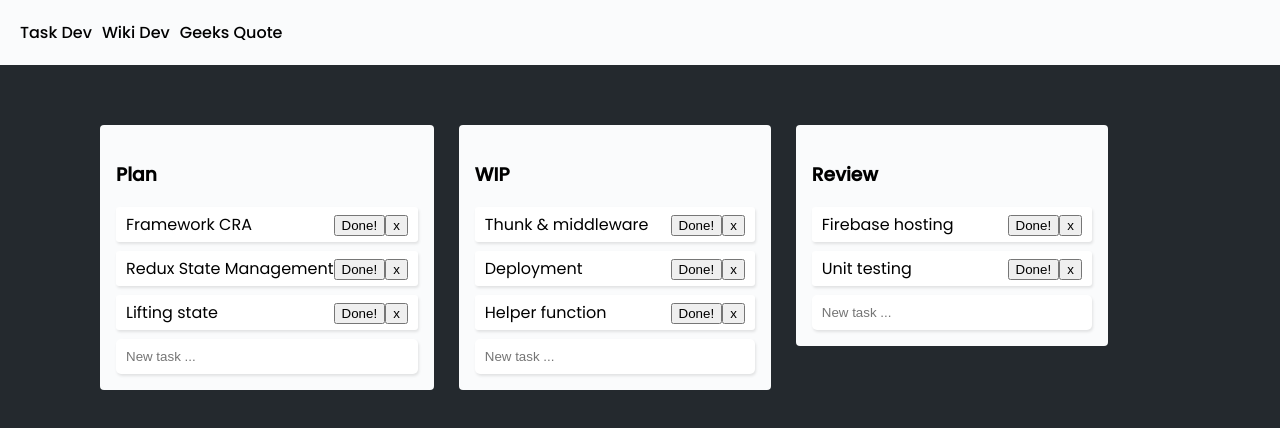
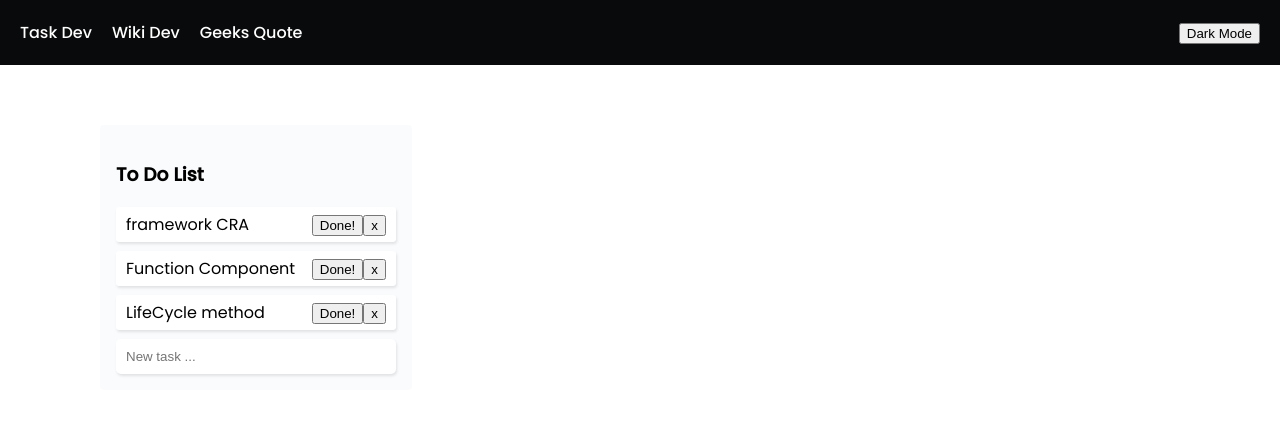
Before and after one commit to yogiprsetya/mirip-trello, a React (Create React App) app: page / in a window 1280 px wide. Shown: the top 428 px of the page. Built offline with nearby package versions, Linux system fonts and the light colour scheme.

Commit message:
add dark mode

```diff
--- a/src/App.js
+++ b/src/App.js
@@ -5,11 +5,22 @@ import  {
   Route,
   Link
 } from 'react-router-dom';
+import { connect } from 'react-redux';
+import { darkMode, lightMode } from './redux';
 import WikiDev from './pages/WikiDev';
 import CardContainer from './pages/CardContainer';
 import RandomQuote from './pages/RandomQuote';
 
-function App() {
+export class App extends React.Component {
+  render() {
+    if (this.props.mode.color === 'dark') {
+      document.body.classList.add('dark');
+      document.body.classList.remove('light');
+    } else {
+      document.body.classList.add('light');
+      document.body.classList.remove('dark');
+    }
+
     return (
       <Router>
         <header>
@@ -17,6 +28,13 @@ function App() {
             <li><Link to="/">Task Dev</Link></li>
             <li><Link to="/wiki-dev">Wiki Dev</Link></li>
             <li><Link to="/daily-quote">Geeks Quote</Link></li>
+            <li>
+              { this.props.mode.color ? (
+                <button onClick={this.props.lightMode}>Light Mode</button>
+              ) : (
+                <button onClick={() => this.props.darkMode({ color: 'dark' })}>Dark Mode</button>
+              )}
+            </li>
           </ul>
         </header>
 
@@ -36,5 +54,20 @@ function App() {
       </Router>
     );
   }
+}
 
-export default App;
+const mapStateToProps = state => ({
+  mode: state.mode,
+});
+
+const mapDispatchToProps = {
+  darkMode,
+  lightMode,
+};
+
+const AppContainer = connect(
+  mapStateToProps,
+  mapDispatchToProps
+)(App);
+
+export default AppContainer;
--- a/src/component/TaskItem.js
+++ b/src/component/TaskItem.js
@@ -2,7 +2,7 @@ import React from "react";
 
 class TaskItem extends React.Component {
   render() {
-    const { todo, card, index, markDone, removeTask } = this.props;
+    const { todo, index, markDone, removeTask } = this.props;
 
     return (
       <li
@@ -10,11 +10,11 @@ class TaskItem extends React.Component {
         key={index}
         style={{ textDecoration: todo.done ? 'line-through' : '' }}
       >
-        { todo.note }
+        { todo.task }
 
         <div>
-          <button onClick={() => markDone(card, index)}>{ todo.done ? 'Undone!' : 'Done!' }</button>
-          <button onClick={() => removeTask(card, index)}>x</button>
+          <button onClick={() => markDone(index)}>{ todo.done ? 'Undone!' : 'Done!' }</button>
+          <button onClick={() => removeTask(index)}>x</button>
         </div>
       </li>
     );
--- a/src/pages/CardContainer.js
+++ b/src/pages/CardContainer.js
@@ -5,38 +5,16 @@ import InputTask from '../component/InputTask';
 function App() {
   const [taskList, setTaskList] = useState([
     {
-      headline: "Plan",
-      todo: [{
-        note: "Framework CRA",
+      task: "framework CRA",
       done: false
-      }, {
-        note: "Redux State Management",
+    },
+    {
+      task: "Function Component",
       done: false
-      }, {
-        note: "Lifting state",
+    },
+    {
+      task: "LifeCycle method",
       done: false
-      }]
-    }, {
-      headline: "WIP",
-      todo: [{
-        note: "Thunk & middleware",
-        done: false
-      }, {
-        note: "Deployment",
-        done: false
-      }, {
-        note: "Helper function",
-        done: false
-      }]
-    }, {
-      headline: "Review",
-      todo: [{
-        note: "Firebase hosting",
-        done: false
-      }, {
-        note: "Unit testing",
-        done: false
-      }]
     }
   ]);
 
@@ -45,32 +23,30 @@ function App() {
     setTaskList(newTask);
   };
 
-  const changeTaskStatus = (card, index) => {
+  const changeTaskStatus = index => {
     const newTask = [...taskList];
-    const updates = newTask[card].todo[index];
+    const updates = newTask[index];
 
     updates.done ? updates.done = false : updates.done = true;
 
     setTaskList(newTask);
   };
 
-  const removeTask = (card, index) => {
+  const removeTask = index => {
     const newTask = [...taskList];
-    newTask[card].todo.splice(index, 1);
+    newTask.splice(index, 1);
     setTaskList(newTask);
   };
 
   return (
     <div className="container">
-      {taskList.map((card, i) => (
-        <div key={i} className="todos-card">
-          <h3>{card.headline}</h3>
+      <div className="todos-card">
+        <h3>To Do List</h3>
         <ul>
-            {card.todo.map((todo, j) => (
+          {taskList.map((todo, i) => (
             <TaskItem
-                card={i}
-                key={j}
-                index={j}
+              key={i}
+              index={i}
               todo={todo}
               markDone={changeTaskStatus}
               removeTask={removeTask}
@@ -79,7 +55,6 @@ function App() {
         </ul>
         <InputTask add={ addTask }/>
       </div>
-      ))}
     </div>
   );
 }
--- /dev/null
+++ b/src/redux.js
@@ -0,0 +1,38 @@
+import {
+  combineReducers,
+  createStore,
+} from 'redux';
+
+// actions.js
+export const darkMode = mode => ({
+  type: 'DARK_MODE',
+  mode,
+});
+
+export const lightMode = () => ({
+  type: 'LIGHT_MODE',
+});
+
+// reducers.js
+export const mode = (state = {}, action) => {
+  switch (action.type) {
+    case 'DARK_MODE':
+      return action.mode;
+    case 'LIGHT_MODE':
+      return {};
+    default:
+      return state;
+  }
+};
+
+export const reducers = combineReducers({
+  mode,
+});
+
+// store.js
+export function configureStore(initialState = {}) {
+  const store = createStore(reducers, initialState);
+  return store;
+};
+
+export const store = configureStore();
--- a/src/sass/_navbar.scss
+++ b/src/sass/_navbar.scss
@@ -1,5 +1,5 @@
 header {
-  background: #fafbfc;
+  background:#090a0b;
   padding: 20px;
 
   ul {
@@ -9,11 +9,16 @@ header {
     a {
       font-weight: 500;
       text-decoration: none;
-      color: #000;
+      color: #fff;
     }
 
     li:not(:last-child) {
-      margin-right: 10px;
+      margin-right: 20px;
+    }
+
+    li:last-child {
+      right: 20px;
+      position:absolute
     }
   }
 }
--- a/src/sass/_resets.scss
+++ b/src/sass/_resets.scss
@@ -4,7 +4,22 @@ body {
   font-size: 16px;
   font-weight: 400;
   height: 100vh;
+}
+
+.light {
+  background: #fff;
+
+  article {
+    color: #24292e;
+  }
+}
+
+.dark {
   background: #24292e;
+
+  article {
+    color: #fff;
+  }
 }
 
 .container {
@@ -24,5 +39,4 @@ ul li {
 
 article {
   width: 100%;
-  color: #fff;
 }
```
Also changed, not shown: src/index.js (+5 -2 lines), 2 other files (tests, documents, lock files or other folders). Lines whose indentation alone changed are shown as unchanged.
